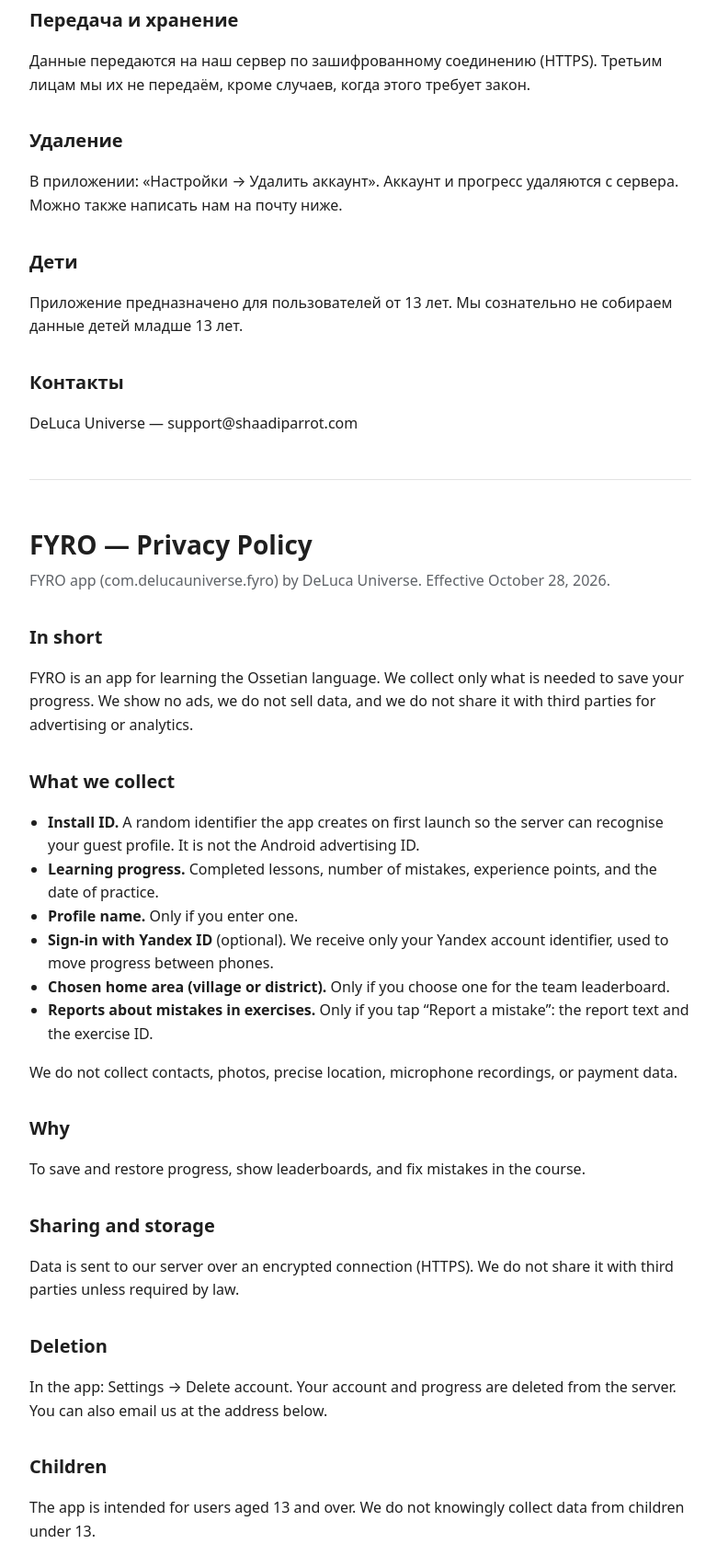
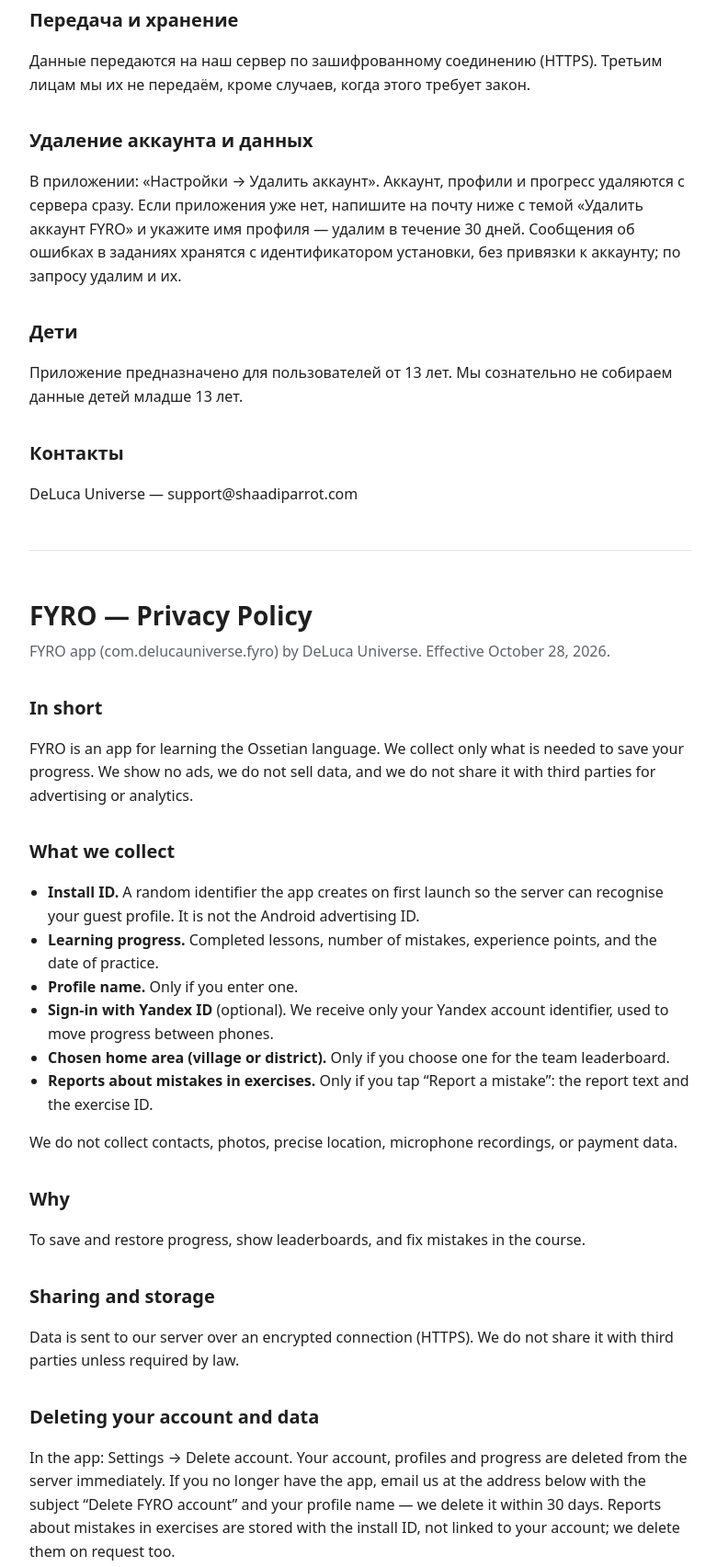
Before and after one commit to gbssshine/fyro-privacy, a plain HTML site: page index.html in a window 1280 px wide. Shown: the part 900-2604 px from the top of the page at 92% size, without its empty margins (248-1028 px from the left). Drawn offline with Linux system fonts and the light colour scheme.

Commit message:
Account deletion section

```diff
--- a/index.html
+++ b/index.html
@@ -41,8 +41,8 @@
 <h2>Передача и хранение</h2>
 <p>Данные передаются на наш сервер по зашифрованному соединению (HTTPS). Третьим лицам мы их не передаём, кроме случаев, когда этого требует закон.</p>
 
-<h2>Удаление</h2>
-<p>В приложении: «Настройки → Удалить аккаунт». Аккаунт и прогресс удаляются с сервера. Можно также написать нам на почту ниже.</p>
+<h2 id="delete">Удаление аккаунта и данных</h2>
+<p>В приложении: «Настройки → Удалить аккаунт». Аккаунт, профили и прогресс удаляются с сервера сразу. Если приложения уже нет, напишите на почту ниже с темой «Удалить аккаунт FYRO» и укажите имя профиля — удалим в течение 30 дней. Сообщения об ошибках в заданиях хранятся с идентификатором установки, без привязки к аккаунту; по запросу удалим и их.</p>
 
 <h2>Дети</h2>
 <p>Приложение предназначено для пользователей от 13 лет. Мы сознательно не собираем данные детей младше 13 лет.</p>
@@ -75,8 +75,8 @@
 <h2>Sharing and storage</h2>
 <p>Data is sent to our server over an encrypted connection (HTTPS). We do not share it with third parties unless required by law.</p>
 
-<h2>Deletion</h2>
-<p>In the app: Settings → Delete account. Your account and progress are deleted from the server. You can also email us at the address below.</p>
+<h2 id="delete-en">Deleting your account and data</h2>
+<p>In the app: Settings → Delete account. Your account, profiles and progress are deleted from the server immediately. If you no longer have the app, email us at the address below with the subject “Delete FYRO account” and your profile name — we delete it within 30 days. Reports about mistakes in exercises are stored with the install ID, not linked to your account; we delete them on request too.</p>
 
 <h2>Children</h2>
 <p>The app is intended for users aged 13 and over. We do not knowingly collect data from children under 13.</p>
```
